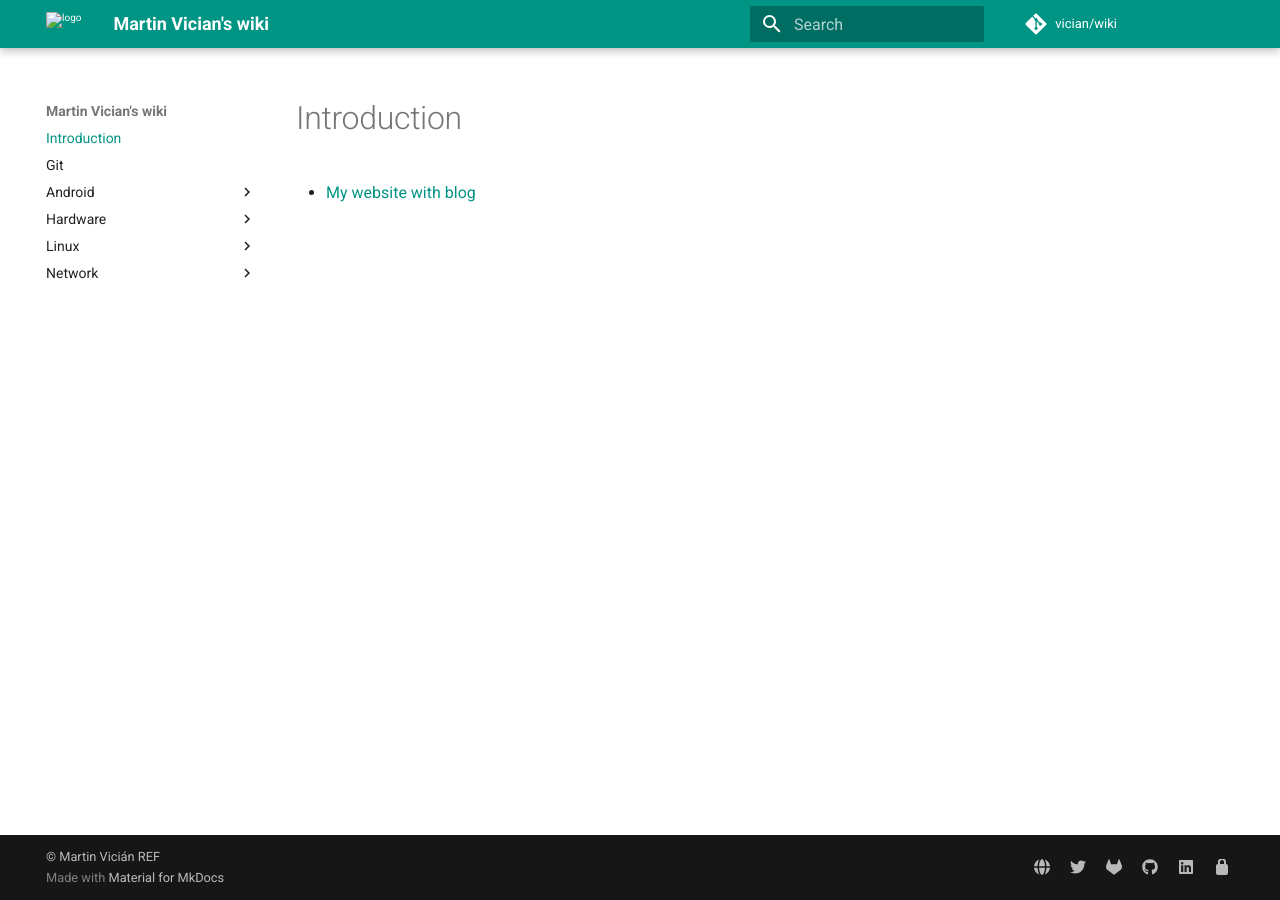
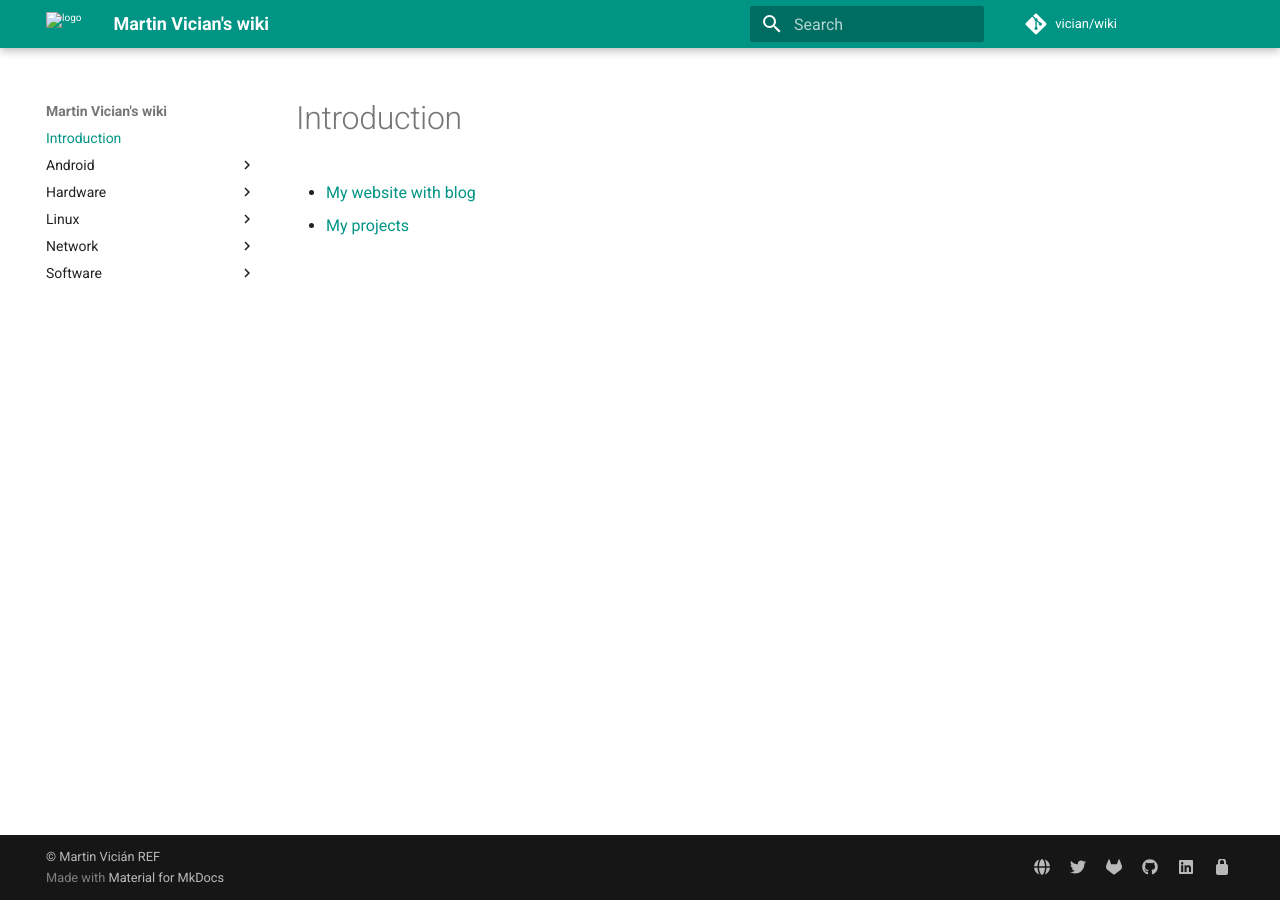
Before and after one commit to vician/wiki, an MkDocs documentation site: the page built from docs/index.md, in a window 1280 px wide. Built offline with MkDocs 1.6.1 and Material for MkDocs 9.7.7, drawn with Linux system fonts in a browser that asks for light colours; comment, search, counter and statistics services are not loaded.

Commit message:
better hiearchy

```diff
--- a/docs/index.md
+++ b/docs/index.md
@@ -1,3 +1,4 @@
 # Introduction
 
-- [My website with blog](https://www.vician.cz/)
+- [My website with blog](https://vician.cz/)
+- [My projects](https://vician.cz/en/projects/)
```
Also changed, not shown: docs/linux/install/choose/comparsion.md (renamed from docs/linux/choose/comparsion.md), docs/linux/install/choose/helper.md (renamed from docs/linux/choose/helper.md), docs/software/GPG.md (renamed from docs/linux/desktop/GPG.md), docs/software/git.md (renamed from docs/git.md).
